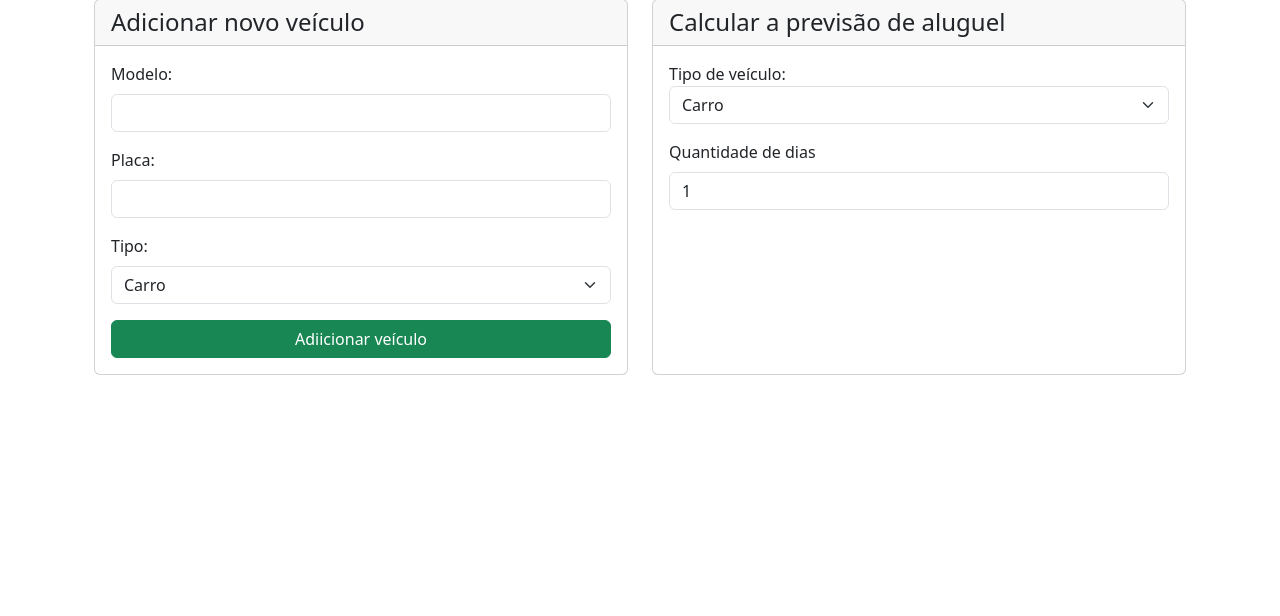
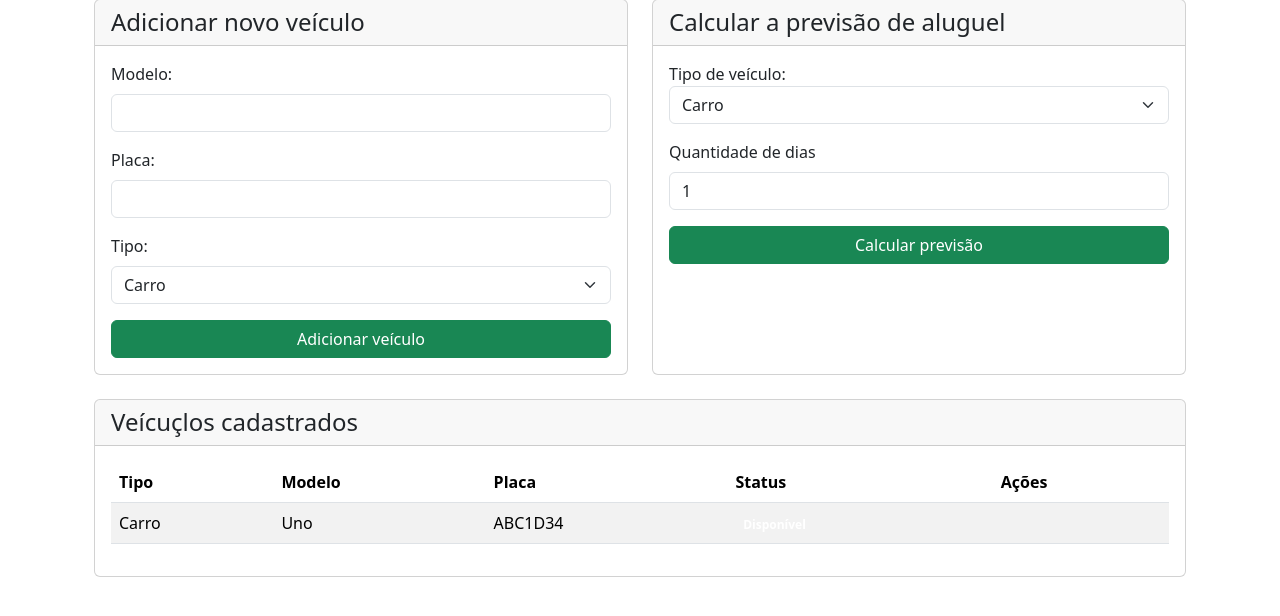
Before and after one commit to Isa-Paiola/Locadora_veiculos, a PHP site: page /perfil_adm.php in a window 1280 px wide. Shown: the part 129-745 px from the top of the page. Run offline with PHP 8.4, Linux system fonts and the light colour scheme.

Commit message:
Update perfil_adm.php

```diff
--- a/perfil_adm.php
+++ b/perfil_adm.php
@@ -87,7 +87,7 @@
                         </div>
                         <button class="btn btn-success w-100" type="submit"
                         name="adicionar">
-                            Adiicionar veículo
+                            Adicionar veículo
                         </button>
                     </form>
                  </div>
@@ -122,12 +122,61 @@
                             class="form-control"
                             value="1" required>
                         </div>
+                        <button class="btn btn-success w-100" type="submit"
+                        name="calcular">
+                            Calcular previsão
+                        </button>
                     </form>
                 </div>
             </div>
         </div>
+     </div>
 
+    <!-- tabela de veiculos cadastrados -->
+     <div class="row mt-4">
+        <div class="col-12">
+            <div class="card">
+                <div class="card-header">
+                    <h4 class="mb-0">
+                        Veícuçlos cadastrados
+                    </h4>
+                </div>
+                <div class="card-body">
+                    <div class="table-responsive">
+                        <table class="table table-striped table-hover">
+                            <thead>
+                                <th>Tipo</th>
+                                <th>Modelo</th>
+                                <th>Placa</th>
+                                <th>Status</th>
+                                <th>Ações</th>
+                            </thead>
+                            <tbody>
+                                <tr>
+                                    <td>Carro</td>
+                                    <td>Uno</td>
+                                    <td>ABC1D34</td>
+                                    <td>
+                                        <span class="badge bg-sucess">
+                                            Disponível
+                                        </span>
+                                    </td>
+                                    <td>
+                                        <div class="action-wrapper">
+
+                                        </div>
+                                    </td>
+                                </tr>
+                            </tbody>
+                        </table>
+                    </div>
+                </div>
+            </div>
+        </div>
      </div>
+
+
+
 
     </div>
 
```
